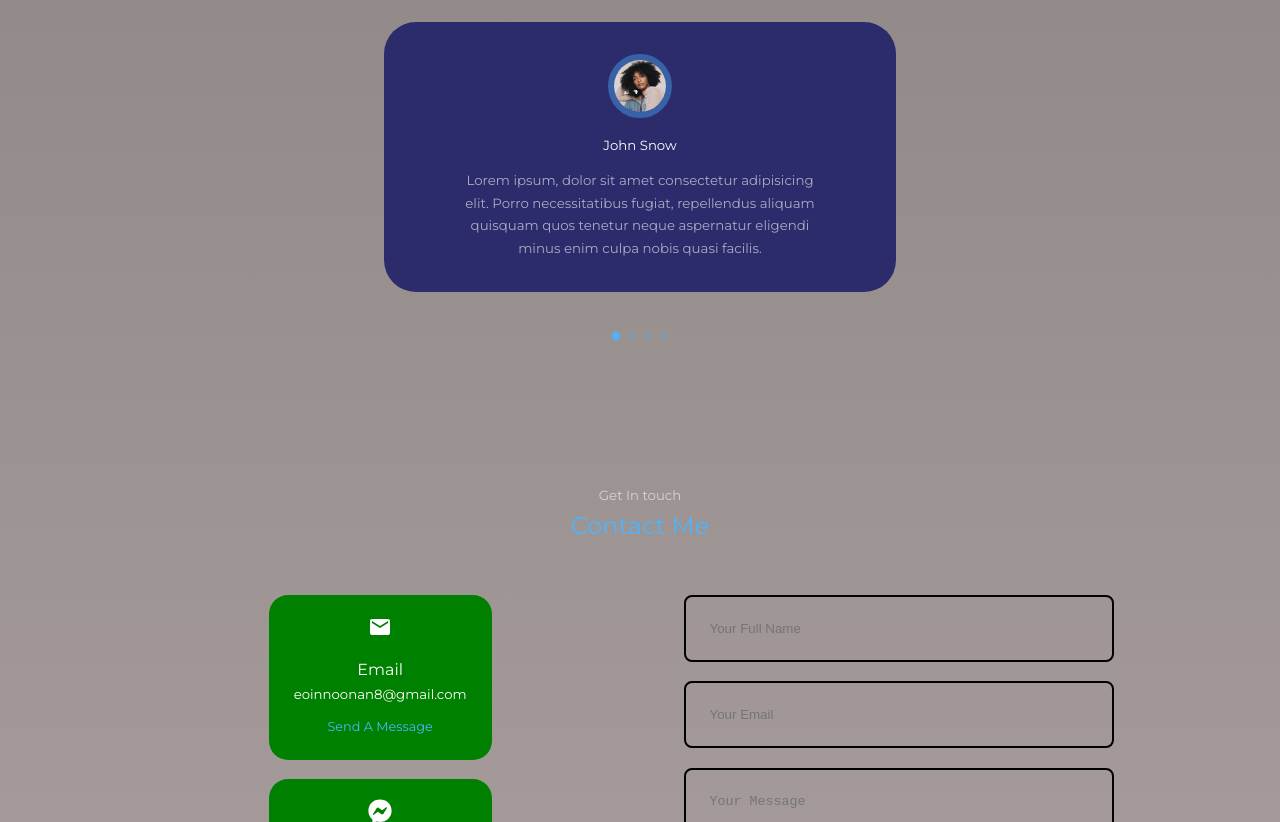
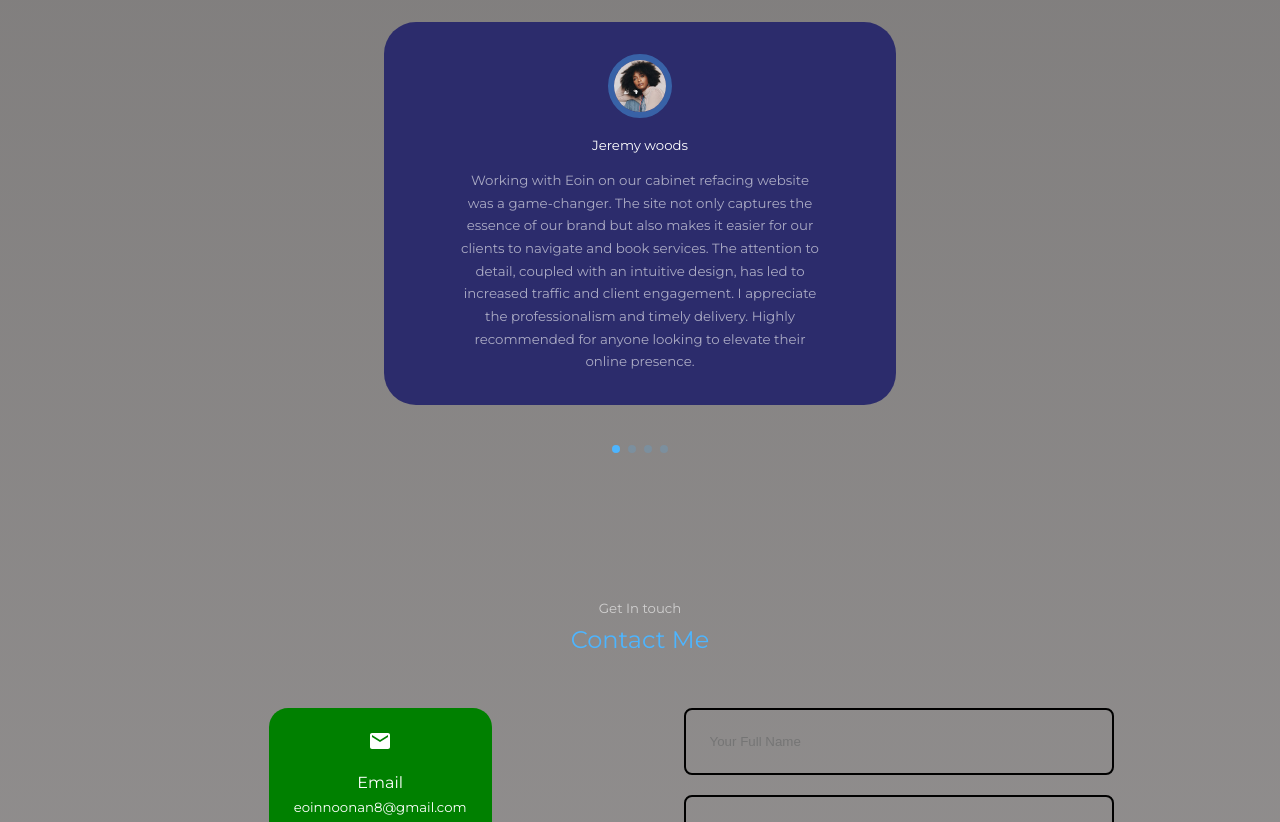
Before and after one commit to eoinmoney78/react-portfolio-website-1, a React (Create React App) app: page / in a window 1280 px wide. Shown: the part 4380-5202 px from the top of the page. Built offline with nearby package versions, Linux system fonts and the light colour scheme.

Commit message:
fix noreferrer

```diff
--- a/src/components/contact/Contact.jsx
+++ b/src/components/contact/Contact.jsx
@@ -2,7 +2,7 @@ import React from 'react'
 import './contact.css';
 import { MdEmail } from 'react-icons/md';
 import { FaFacebookMessenger } from 'react-icons/fa';
-import {BsWhatsapp } from 'react-icons/bs';
+
 import { FaInstagram } from 'react-icons/fa';
 
 import { useRef } from 'react';
@@ -29,14 +29,14 @@ const Contact = () => {
           <MdEmail className="contact-option-icon"/>
           <h4>Email</h4>
           <h5>eoinnoonan8@gmail.com</h5>
-          <a href="mailto:eoinnoonan8@gmail.com." target="_blank">Send A Message</a>
+          <a href="mailto:eoinnoonan8@gmail.com." target="_blank" rel="noopener noreferrer">Send A Message</a>
         </article>
 
         <article className="contact-option">
           <FaFacebookMessenger className="contact-option-icon"/>
           <h4>Messanger</h4>
           <h5> Facebook messanger</h5>
-          <a href="https://m.me/eoin.noonan.73" target="_blank">Send A Message</a>
+          <a href="https://m.me/eoin.noonan.73" target="_blank" rel="noopener noreferrer">Send A Message</a>
         </article>
 
         <article className="contact-option">
--- a/src/components/testimonials/Testimonials.jsx
+++ b/src/components/testimonials/Testimonials.jsx
@@ -14,8 +14,8 @@ import 'swiper/css/pagination';
 const data = [
   {
     avatar: AVTR1,
-    name: 'John Snow',
-    review: 'Lorem ipsum, dolor sit amet consectetur adipisicing elit. Porro necessitatibus fugiat, repellendus aliquam quisquam quos tenetur neque aspernatur eligendi minus enim culpa nobis quasi facilis.'
+    name: 'Jeremy woods',
+    review: 'Working with Eoin on our cabinet refacing website was a game-changer. The site not only captures the essence of our brand but also makes it easier for our clients to navigate and book services. The attention to detail, coupled with an intuitive design, has led to increased traffic and client engagement. I appreciate the professionalism and timely delivery. Highly recommended for anyone looking to elevate their online presence.'
   },
 {
   avatar: AVTR2,
--- a/src/index.css
+++ b/src/index.css
@@ -43,7 +43,7 @@
    background: var(--color-bg);
    color: var(--color-white);
    line-height: 1.7;
-   background: linear-gradient(rgba(23, 22, 20, 0.854), rgba(71, 43, 43, 0.4));
+   background: linear-gradient(rgba(23, 22, 20, 0.854), rgba(16, 9, 9, 0.4));
 
 
    background-position: center; /* Center the image */
```
